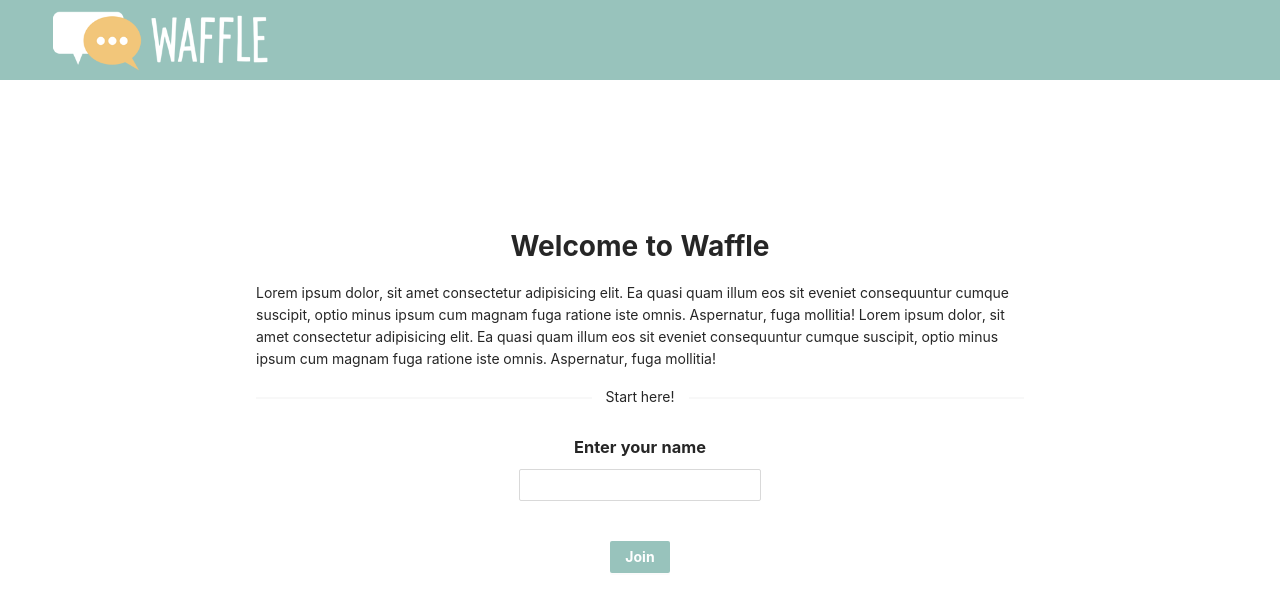
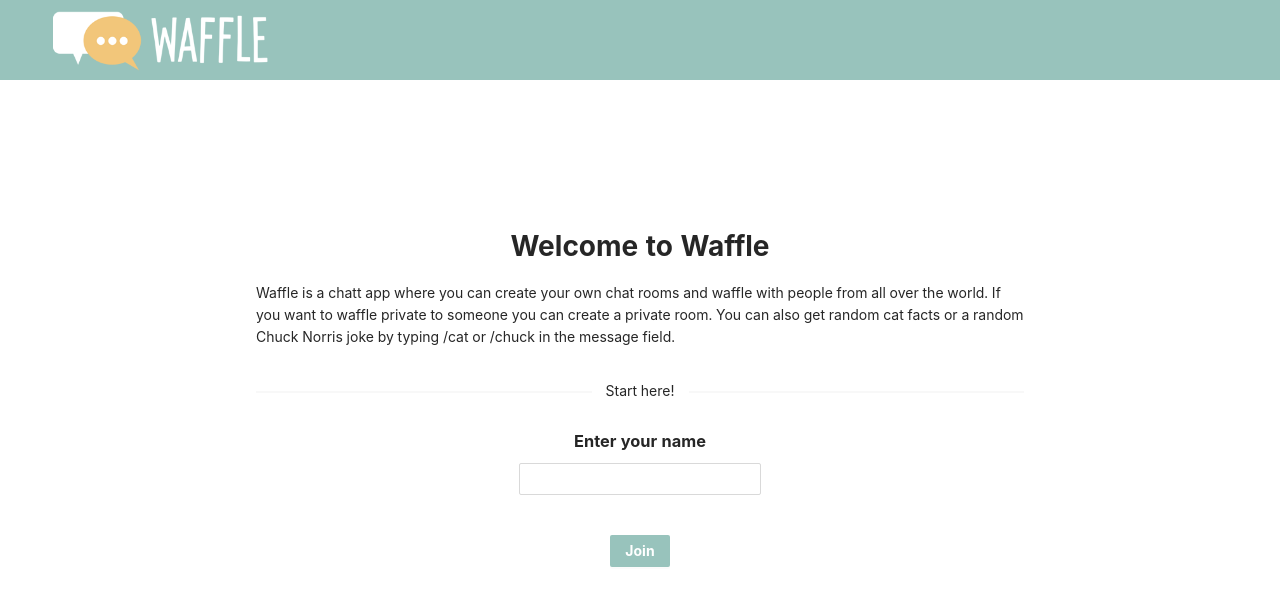
Before and after one commit to stonetwix/socket-chatt, a React (Create React App) app in the folder client/: page / in a window 1280 px wide. Shown: the top 612 px of the page. Built offline with nearby package versions, Linux system fonts and the light colour scheme; no server answers.

Commit message:
Add new welcome text.

```diff
--- a/client/src/components/StartPage/StartView.tsx
+++ b/client/src/components/StartPage/StartView.tsx
@@ -32,15 +32,10 @@ class Welcome extends Component <Props> {
           </h1>
           <p>
             {" "}
-            Lorem ipsum dolor, sit amet consectetur adipisicing elit. Ea quasi
-            quam illum eos sit eveniet consequuntur cumque suscipit, optio minus
-            ipsum cum magnam fuga ratione iste omnis. Aspernatur, fuga mollitia!
-            Lorem ipsum dolor, sit amet consectetur adipisicing elit. Ea quasi
-            quam illum eos sit eveniet consequuntur cumque suscipit, optio minus
-            ipsum cum magnam fuga ratione iste omnis. Aspernatur, fuga mollitia!
+            Waffle is a chatt app where you can create your own chat rooms and waffle with people from all over the world. If you want to waffle private to someone you can create a private room. You can also get random cat facts or a random Chuck Norris joke by typing /cat or /chuck in the message field.
           </p>
 
-          <Divider plain>Start here!</Divider>
+          <Divider plain style={{marginTop: '2rem'}}>Start here!</Divider>
           <div style={formStyle}>
           <h3
             style={{
```
Also changed, not shown: 1 other file (tests, documents, lock files or other folders).
